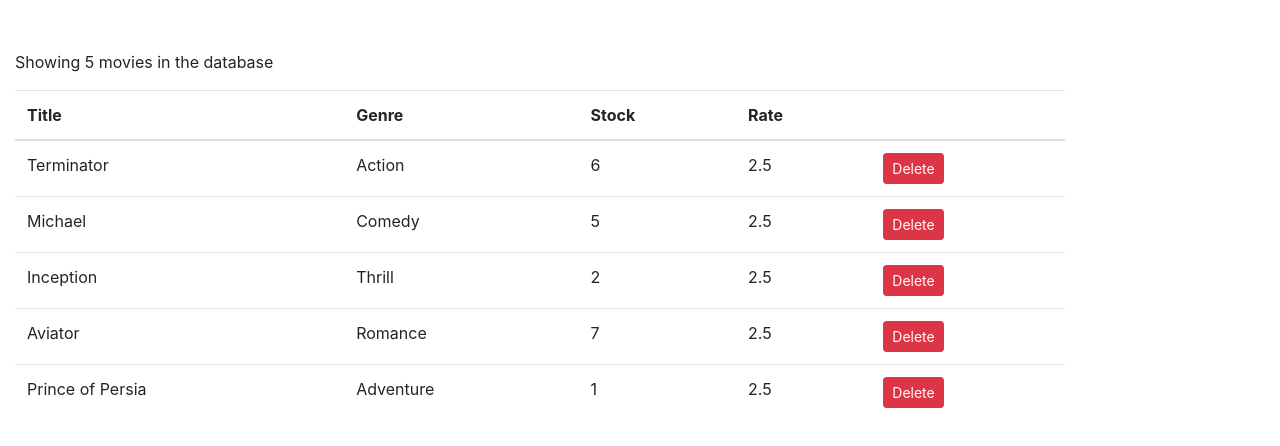
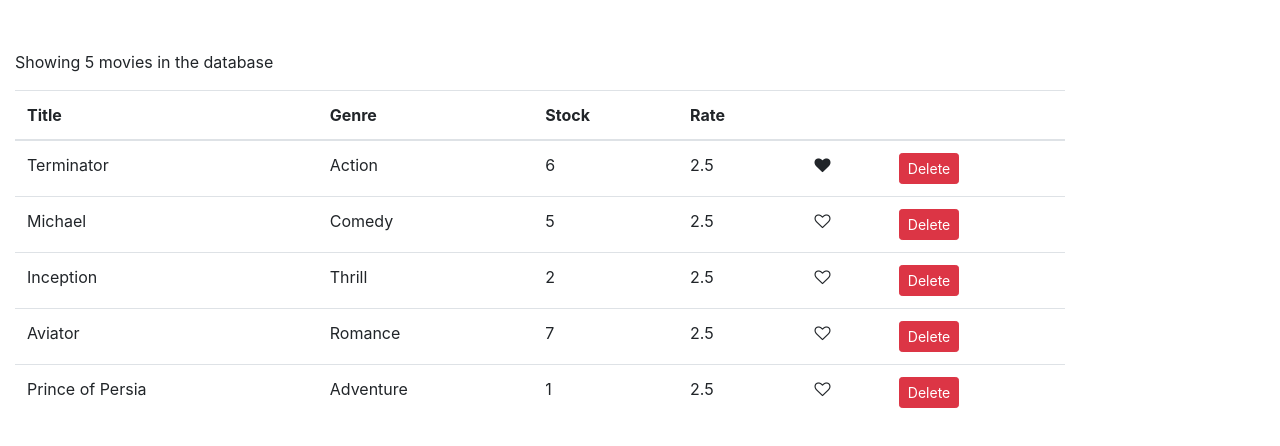
Before and after one commit to ritikbhatt20/Vidly, a React (Create React App) app: page / in a window 1280 px wide. Shown: the top 446 px of the page. Built offline with nearby package versions, Linux system fonts and the light colour scheme.

Commit message:
Added like component and its functionality

```diff
--- a/package.json
+++ b/package.json
@@ -7,6 +7,7 @@
     "@testing-library/react": "^13.4.0",
     "@testing-library/user-event": "^13.5.0",
     "bootstrap": "^4.1.1",
+    "font-awesome": "^4.7.0",
     "react": "^18.2.0",
     "react-dom": "^18.2.0",
     "react-scripts": "5.0.1",
--- a/src/FakeMovieService.js
+++ b/src/FakeMovieService.js
@@ -4,7 +4,8 @@
         title: "Terminator",
         genre: {name: "Action"},
         numberInStock: 6,
-        dailyRentalRate: 2.5
+        dailyRentalRate: 2.5,
+        liked: true
     },
     {
         _id: 2,
--- /dev/null
+++ b/src/components/common/like.jsx
@@ -0,0 +1,21 @@
+import React, { Component } from "react";
+
+//Input: liked: boolean
+//Output: onClick
+
+const Like = (props) => {
+  let classes = "fa fa-heart";
+  if (!props.liked) {
+    classes += "-o";
+  }
+  return (
+    <i
+      onClick={props.onClick}
+      style={{ cursor: "pointer" }}
+      className={classes}
+      aria-hidden="true"
+    ></i>
+  );
+};
+
+export default Like;
--- a/src/components/movies.jsx
+++ b/src/components/movies.jsx
@@ -1,5 +1,6 @@
 import React, { Component, Fragment } from "react";
 import { getMovies } from "../FakeMovieService";
+import Like from "./common/like";
 
 class Movies extends Component {
   state = {
@@ -9,6 +10,15 @@
   handleDelete = (movie) => {
     const movies = this.state.movies.filter((m) => m._id !== movie._id);
     this.setState({ movies: movies });
+  };
+
+  handleLike = (movie) => {
+    // console.log('Like Clicked', movie)
+    const movies = [...this.state.movies];
+    const index = movies.indexOf(movie);
+    movies[index] = { ...movies[index] };
+    movies[index].liked = !movies[index].liked;
+    this.setState({ movies });
   };
 
   render() {
@@ -25,6 +35,7 @@
               <th>Stock</th>
               <th>Rate</th>
               <th></th>
+              <th></th>
             </tr>
           </thead>
           <tbody>
@@ -34,6 +45,12 @@
                 <td>{movie.genre.name}</td>
                 <td>{movie.numberInStock}</td>
                 <td>{movie.dailyRentalRate}</td>
+                <td>
+                  <Like
+                    liked={movie.liked}
+                    onClick={() => this.handleLike(movie)}
+                  />
+                </td>
                 <td>
                   <button
                     onClick={() => this.handleDelete(movie)}
--- a/src/index.js
+++ b/src/index.js
@@ -4,6 +4,7 @@
 import App from './App';
 import reportWebVitals from './reportWebVitals';
 import 'bootstrap/dist/css/bootstrap.css';
+import 'font-awesome/css/font-awesome.css'
 
 
 const root = ReactDOM.createRoot(document.getElementById('root'));
```
Also changed, not shown: 1 other file (tests, documents, lock files or other folders).
